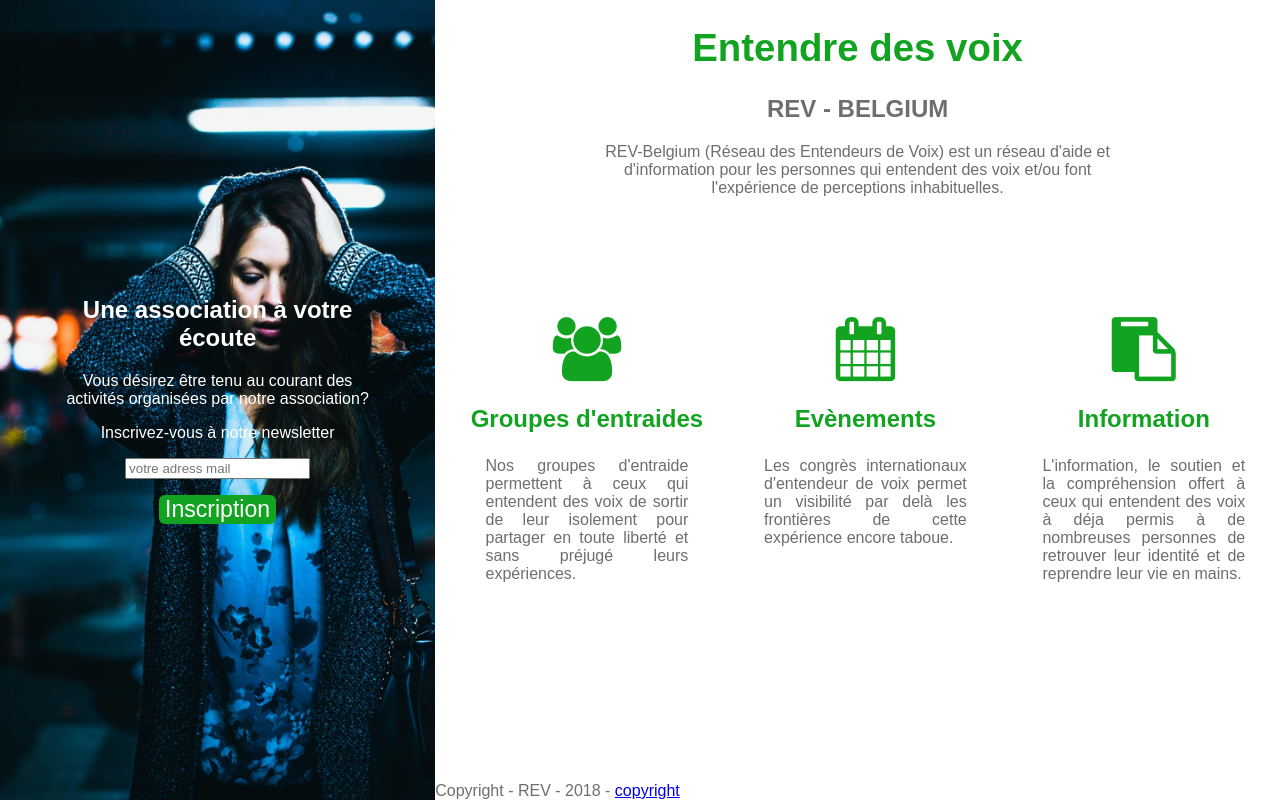
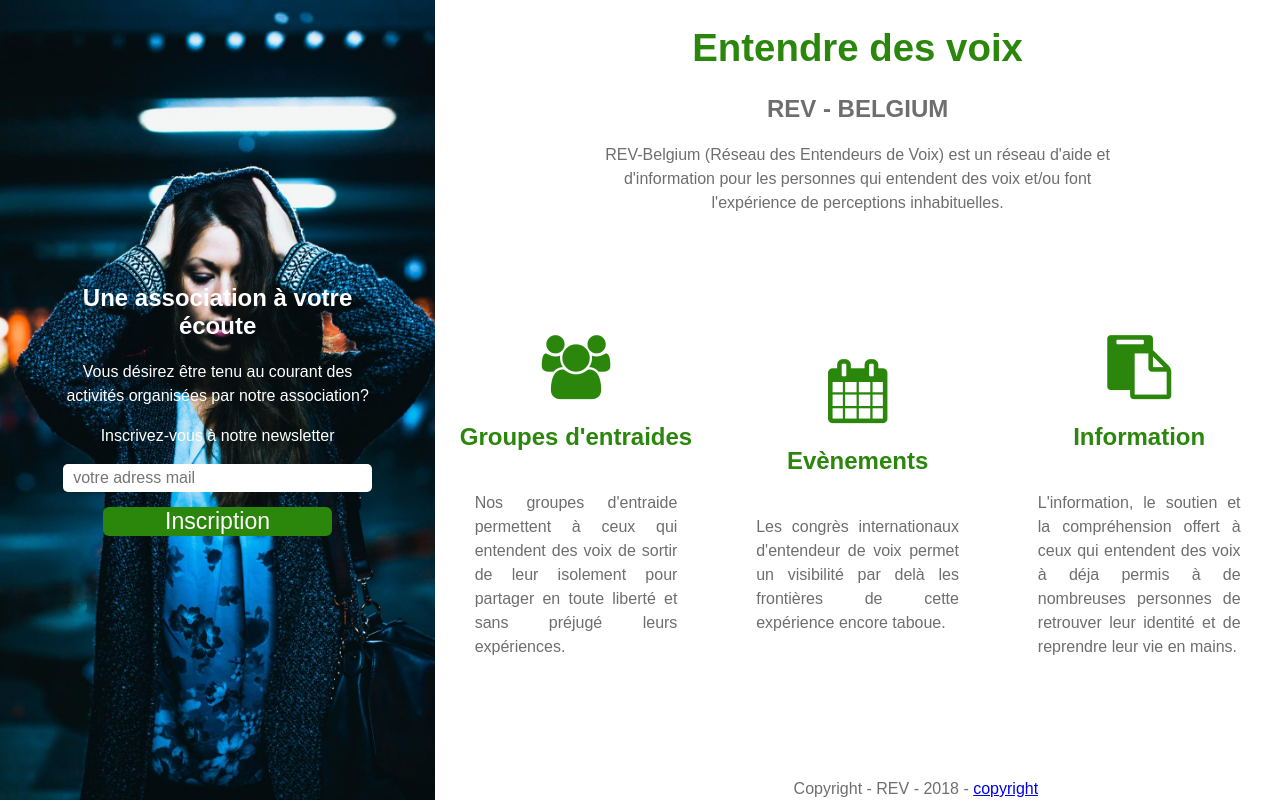
Before and after one commit to Ezaaii/filrouge-rev-belgium, a PHP site: page / in a window 1280 px wide. Run offline with PHP 8.4, Linux system fonts and the light colour scheme.

Commit message:
CSS optimisé

```diff
--- a/Phase 2 - Design de la solution one-pager V2/onepage_v2/style.css
+++ b/Phase 2 - Design de la solution one-pager V2/onepage_v2/style.css
@@ -1,101 +1,163 @@
-body{
+body {
   margin: 0;
-  font-family: Arial;
+  font-family: Arial, sans-serif;
   font-size: 1em;
+  text-align: center;
 }
+
+p {
+  line-height: 150%;
+}
+
+.messageDiv, .messageDivAlt {
+  background: #2b860c;
+  width: 350px;
+  padding: 5px;
+  border-radius: 2px;
+  z-index: 5;
+  display: none;
+  color: white;
+  position: absolute;
+}
+
+.message, .messageAlt {
+  font-family: Arial, sans-serif;
+  color: white;
+  text-align: center;
+}
+
 .un {
   float: left;
   width: 34%;
   height: 100vh;
-  background-image: url("image/bleu.jpg");
-  background-size: 100% 100%;
+  background: url("image/bleu.jpg");
+  background-position: center center;
   display: flex;
   flex-direction: column;
   justify-content: center;
   background-size: cover;
 }
-.un .centré , .un p{
-  color:#FFFFFF;
 
+.un .centré, .un p {
+  color: #FFFFFF;
 }
+
+.visuallyhidden {
+  border: 0;
+  clip: rect(0 0 0 0);
+  height: 1px;
+  margin: -1px;
+  overflow: hidden;
+  padding: 0;
+  position: absolute;
+  width: 1px;
+}
+
 input[type=submit] {
-  background-color: #12a421;
+  background-color: #2b860c;
   border-radius: 6px;
-  border: 0;
+  border: none;
   color: white;
   font-size: 1.44em;
+  font-weight: 100;
   display: block;
-  margin: 0 auto;
-      margin-top: 0px;
-  margin-top: 5%;
+  margin: 15px auto 0;
+  width: 70%;
 }
-.deux{
+
+input[type=email] {
+  border-radius: 5px;
+  border: none;
+  color: #353535;
+  padding: 5px 5px 5px 10px;
+  width: 90%;
+  font-size: 1em;
+}
+
+.deux {
   float: right;
   width: 66%;
   height: 100vh;
   /*background-image: url("images/facette_bg_vert_HR.jpg");*/
   text-align: center;
-  color:#6e6e6e
+  color: #6e6e6e;
 }
-.deux h1,i{
-  color: #12a421;
+
+.deux h1, i {
+  color: #2b860c;
   font-size: 2.4em;
+}
 
-}
-.centré{
+.centré {
   margin: 0 auto;
   width: 75%;
   text-align: center;
 }
-.sous-titre{
-  text-align: -webkit-center;
+
+.sous-titre {
+  text-align: center;
   margin: 0 auto;
   width: 60%;
 }
-.blocks{
+
+.blocks {
   margin-top: 15vh;
+  display: -webkit-flex;
+  display: -ms-flex;
+  display: flex;
+  justify-content: space-around;
 }
-.block{
+
+.block {
   width: 30%;
-  float: left;7488cefd06f0942075be16c3c73fe5ae9106b5e8bb75ecffcf400ce3ea85e3e5
   text-align: center;
-  margin-left: 25px;
+  display: -webkit-flex;
+  display: -ms-flex;
+  display: flex;
+  -webkit-flex-direction: column;
+  -ms-flex-direction: column;
+  flex-direction: column;
+  justify-content: center;
 }
-.block p{
+
+.block p {
   margin-left: 10%;
   margin-right: 10%;
   text-align: justify;
 }
+
 .block h3 {
-  color: #12a421;
+  color: #2b860c;
   font-size: 1.5em;
 }
-.i{
+
+.i {
   font-size: 4em;
-  color: #12a421;
+  color: #2b860c;
 }
-.copyright{
-  bottom: 0;
+
+.copyright {
   position: absolute;
-  display: block;
-  margin: 0 auto;
+  top: 97.5%;
+  left: 62%;
 }
-@media screen and (max-width: 640px) {
+
+@media screen and (max-width:1159px) {
 
   .un {
     float: left;
     width: 100%;
     height: 100vh;
-    background-image: url("image/bleu.jpg");
-    background-size: 100% 100%;
     display: flex;
     flex-direction: column;
-    justify-content: center;
+    justify-content: left;
   }
-  .deux{
+
+  .deux {
     width: 100%;
   }
-  .block{
+
+  .block {
     width: 100%;
     margin: 0;
   }
```
